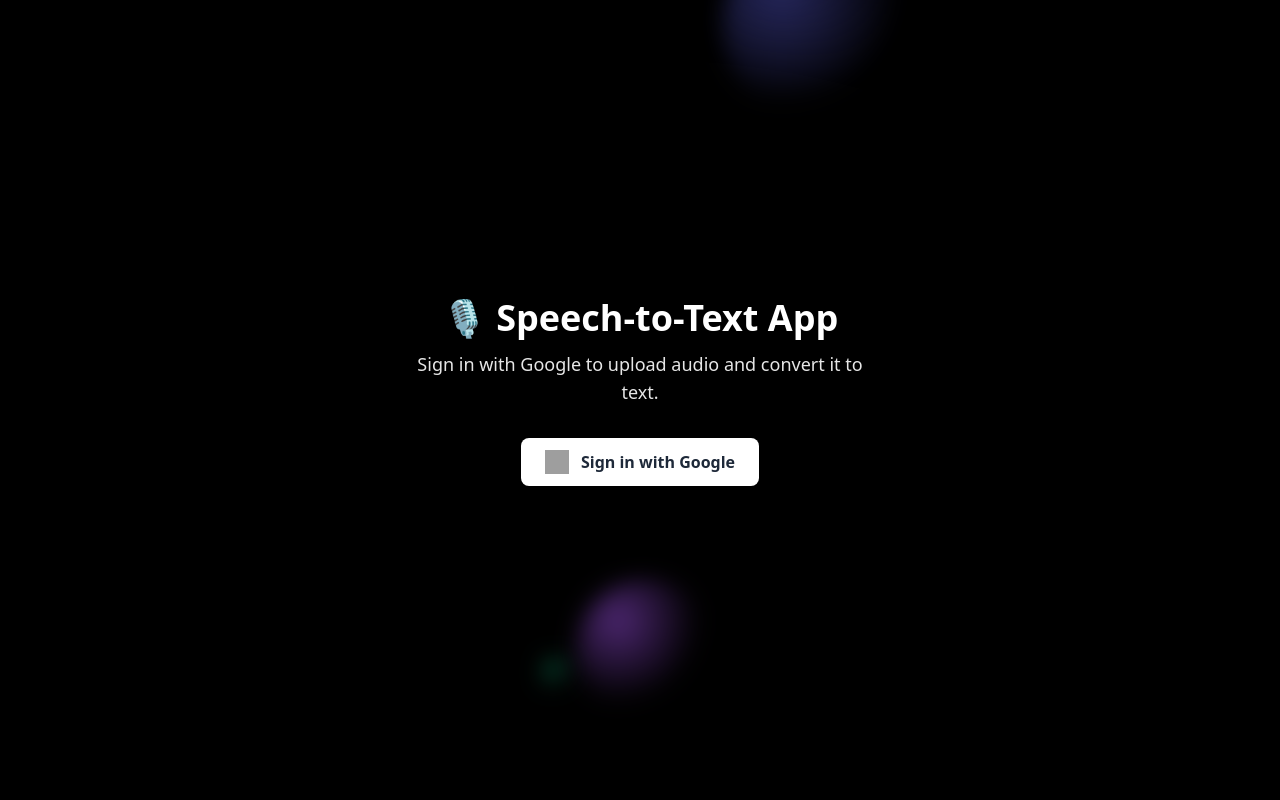
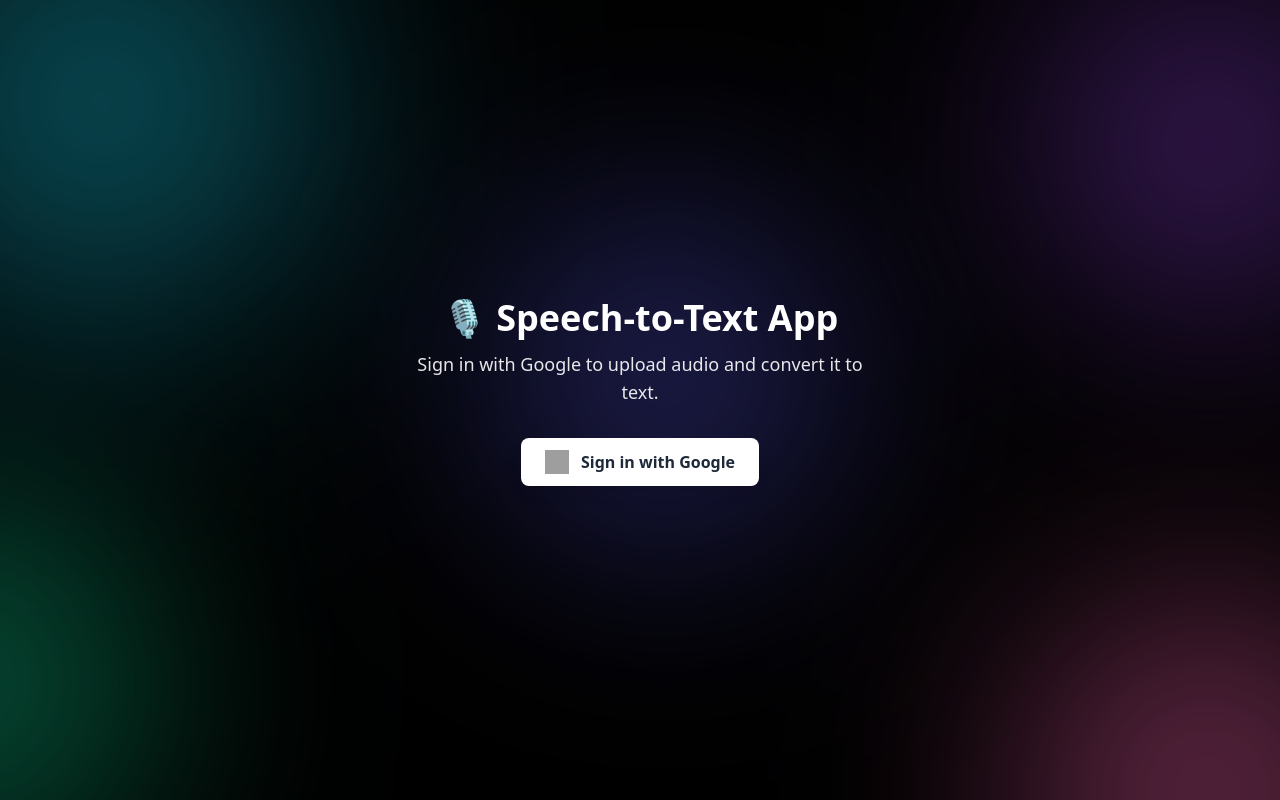
Before and after one commit to arun375797/speechToText-Frontend, a React (Vite) app: page / in a window 1280 px wide. Built offline with nearby package versions, Linux system fonts and the light colour scheme; no server answers; grey boxes are pictures that could not be loaded.

Commit message:
animation improvment

```diff
--- a/src/Components/ReusableComponent/BulbBackground.jsx
+++ b/src/Components/ReusableComponent/BulbBackground.jsx
@@ -1,67 +1,68 @@
 import { useMemo } from "react";
 
-/** tiny deterministic rng so bulbs don't reshuffle on every render */
-function rng(seed) {
-  let t = seed + 1;
-  return () => (t = Math.imul(48271, t) % 0x7fffffff) / 0x7fffffff;
-}
-
 /**
- * Glowing bulbs that drift/pulse gently.
- * - fixed, pointer-events-none, z-0 (content sits above at z-10)
- * - mix-blend: screen to glow on black
+ * Large flowing gradient areas that create ambient lighting
+ * Similar to Code Vault's style with large diffused color zones
  */
-export default function BulbBackground({ count = 14, seed = 7 }) {
-  const bulbs = useMemo(() => {
-    const r = rng(seed);
-    const palette = [
-      "#6366F1", // indigo-500
-      "#A855F7", // purple-500
-      "#22D3EE", // cyan-400
-      "#F472B6", // pink-400
-      "#F59E0B", // amber-500
-      "#10B981", // emerald-500
-      "#60A5FA", // blue-400
-    ];
-    // fewer bulbs on small screens for perf
-    const isSmall =
-      typeof window !== "undefined" &&
-      window.matchMedia("(max-width: 640px)").matches;
-    const n = isSmall ? Math.max(8, Math.floor(count * 0.6)) : count;
-
-    return Array.from({ length: n }, (_, i) => ({
-      top: 5 + r() * 90,      // % of viewport
-      left: 5 + r() * 90,     // % of viewport
-      size: 70 + r() * 150,   // px
-      color: palette[i % palette.length],
-      dur: 18 + r() * 16,     // seconds
-      delay: -r() * 20,       // negative delay to desync starts
-      tx: (r() * 40 - 20) + "px", // small wander vector
-      ty: (r() * 40 - 20) + "px",
-    }));
-  }, [count, seed]);
+export default function BulbBackground() {
+  const gradients = useMemo(() => [
+    {
+      id: 'gradient-1',
+      position: 'top-left',
+      colors: ['#22D3EE', '#06B6D4'], // cyan-400 to cyan-500
+      size: '400px',
+      blur: '120px',
+      animation: 'float-1'
+    },
+    {
+      id: 'gradient-2',
+      position: 'bottom-left',
+      colors: ['#10B981', '#059669'], // emerald-500 to emerald-600
+      size: '350px',
+      blur: '100px',
+      animation: 'float-2'
+    },
+    {
+      id: 'gradient-3',
+      position: 'top-right',
+      colors: ['#A855F7', '#9333EA'], // purple-500 to purple-600
+      size: '380px',
+      blur: '110px',
+      animation: 'float-3'
+    },
+    {
+      id: 'gradient-4',
+      position: 'bottom-right',
+      colors: ['#F472B6', '#EC4899'], // pink-400 to pink-500
+      size: '320px',
+      blur: '90px',
+      animation: 'float-4'
+    },
+    {
+      id: 'gradient-5',
+      position: 'center',
+      colors: ['#6366F1', '#4F46E5'], // indigo-500 to indigo-600
+      size: '300px',
+      blur: '80px',
+      animation: 'float-5'
+    }
+  ], []);
 
   return (
     <div className="pointer-events-none fixed inset-0 z-0 overflow-hidden">
-      {bulbs.map((b, i) => (
-        <span
-          key={i}
-          className="bulb"
+      {gradients.map((gradient) => (
+        <div
+          key={gradient.id}
+          className={`gradient-orb gradient-${gradient.position} ${gradient.animation}`}
           style={{
-            top: `${b.top}%`,
-            left: `${b.left}%`,
-            width: `${b.size}px`,
-            height: `${b.size}px`,
-            "--bulb-color": b.color,
-            "--dur": `${b.dur}s`,
-            animationDelay: `${b.delay}s`,
-            "--tx": b.tx,
-            "--ty": b.ty,
+            '--gradient-colors': gradient.colors.join(', '),
+            '--orb-size': gradient.size,
+            '--blur-amount': gradient.blur,
           }}
         />
       ))}
-      {/* gentle vignette so UI stays readable */}
-      <div className="absolute inset-0 bg-[radial-gradient(ellipse_at_center,rgba(0,0,0,0)_0,rgba(0,0,0,0)_60%,rgba(0,0,0,.6)_100%)]" />
+      {/* Subtle overlay to ensure content readability */}
+      <div className="absolute inset-0 bg-black/20" />
     </div>
   );
 }
--- a/src/index.css
+++ b/src/index.css
@@ -19,36 +19,163 @@
   overflow-y: scroll;
 }
 
-/* --- Glowing bulbs background --- */
-.bulb{
-  position:absolute;
-  border-radius:9999px;
-  pointer-events:none;
-  background: radial-gradient(circle at 30% 30%, var(--bulb-color) 0%, rgba(0,0,0,0) 60%);
+/* --- Large flowing gradient background --- */
+.gradient-orb {
+  position: absolute;
+  border-radius: 50%;
+  pointer-events: none;
+  background: radial-gradient(circle, var(--gradient-colors));
   mix-blend-mode: screen;
-  opacity:.28;
-  filter: blur(10px);
-  transform: translate(-50%,-50%) translate(var(--tx,0),var(--ty,0)) scale(1);
-  animation:
-    float var(--dur,22s) ease-in-out infinite,
-    pulse calc(var(--dur,22s)*0.55) ease-in-out infinite;
-  will-change: transform, opacity, filter;
+  opacity: 0.4;
+  filter: blur(var(--blur-amount));
+  width: var(--orb-size);
+  height: var(--orb-size);
+  will-change: transform, opacity;
 }
 
-@keyframes float{
-  0%   { transform: translate(-50%,-50%) translate(var(--tx,0),var(--ty,0)) scale(1); }
-  25%  { transform: translate(-50%,-50%) translate(calc(var(--tx) + 22px), calc(var(--ty) - 12px)) scale(1.05); }
-  50%  { transform: translate(-50%,-50%) translate(calc(var(--tx) - 10px), calc(var(--ty) + 18px)) scale(0.95); }
-  75%  { transform: translate(-50%,-50%) translate(calc(var(--tx) + 16px), calc(var(--ty) + 6px)) scale(1.04); }
-  100% { transform: translate(-50%,-50%) translate(var(--tx,0),var(--ty,0)) scale(1); }
+/* Position the gradient orbs */
+.gradient-top-left {
+  top: -10%;
+  left: -10%;
 }
 
-@keyframes pulse{
-  0%,100% { opacity:.20; filter: blur(10px); }
-  50%     { opacity:.36; filter: blur(14px); }
+.gradient-bottom-left {
+  bottom: -10%;
+  left: -15%;
+}
+
+.gradient-top-right {
+  top: -5%;
+  right: -10%;
+}
+
+.gradient-bottom-right {
+  bottom: -15%;
+  right: -5%;
+}
+
+.gradient-center {
+  top: 50%;
+  left: 50%;
+  transform: translate(-50%, -50%);
+}
+
+/* Floating animations for each gradient */
+.float-1 {
+  animation: float-1 20s ease-in-out infinite;
+}
+
+.float-2 {
+  animation: float-2 25s ease-in-out infinite;
+}
+
+.float-3 {
+  animation: float-3 18s ease-in-out infinite;
+}
+
+.float-4 {
+  animation: float-4 22s ease-in-out infinite;
+}
+
+.float-5 {
+  animation: float-5 30s ease-in-out infinite;
+}
+
+@keyframes float-1 {
+  0%, 100% {
+    transform: translate(0, 0) scale(1);
+    opacity: 0.3;
+  }
+  25% {
+    transform: translate(30px, -20px) scale(1.1);
+    opacity: 0.5;
+  }
+  50% {
+    transform: translate(-20px, 40px) scale(0.9);
+    opacity: 0.4;
+  }
+  75% {
+    transform: translate(40px, 10px) scale(1.05);
+    opacity: 0.6;
+  }
+}
+
+@keyframes float-2 {
+  0%, 100% {
+    transform: translate(0, 0) scale(1);
+    opacity: 0.4;
+  }
+  33% {
+    transform: translate(-25px, -30px) scale(1.15);
+    opacity: 0.6;
+  }
+  66% {
+    transform: translate(35px, -15px) scale(0.85);
+    opacity: 0.3;
+  }
+}
+
+@keyframes float-3 {
+  0%, 100% {
+    transform: translate(0, 0) scale(1);
+    opacity: 0.35;
+  }
+  20% {
+    transform: translate(-40px, 25px) scale(1.2);
+    opacity: 0.55;
+  }
+  40% {
+    transform: translate(20px, -35px) scale(0.8);
+    opacity: 0.25;
+  }
+  60% {
+    transform: translate(-15px, 20px) scale(1.1);
+    opacity: 0.45;
+  }
+  80% {
+    transform: translate(30px, -10px) scale(0.95);
+    opacity: 0.4;
+  }
+}
+
+@keyframes float-4 {
+  0%, 100% {
+    transform: translate(0, 0) scale(1);
+    opacity: 0.3;
+  }
+  30% {
+    transform: translate(25px, 30px) scale(1.25);
+    opacity: 0.5;
+  }
+  70% {
+    transform: translate(-30px, -20px) scale(0.75);
+    opacity: 0.2;
+  }
+}
+
+@keyframes float-5 {
+  0%, 100% {
+    transform: translate(-50%, -50%) scale(1);
+    opacity: 0.2;
+  }
+  25% {
+    transform: translate(-40%, -60%) scale(1.3);
+    opacity: 0.4;
+  }
+  50% {
+    transform: translate(-60%, -40%) scale(0.7);
+    opacity: 0.1;
+  }
+  75% {
+    transform: translate(-45%, -55%) scale(1.1);
+    opacity: 0.3;
+  }
 }
 
 /* Respect accessibility */
-@media (prefers-reduced-motion: reduce){
-  .bulb{ animation: none; }
+@media (prefers-reduced-motion: reduce) {
+  .gradient-orb {
+    animation: none !important;
+    opacity: 0.2;
+  }
 }
```
